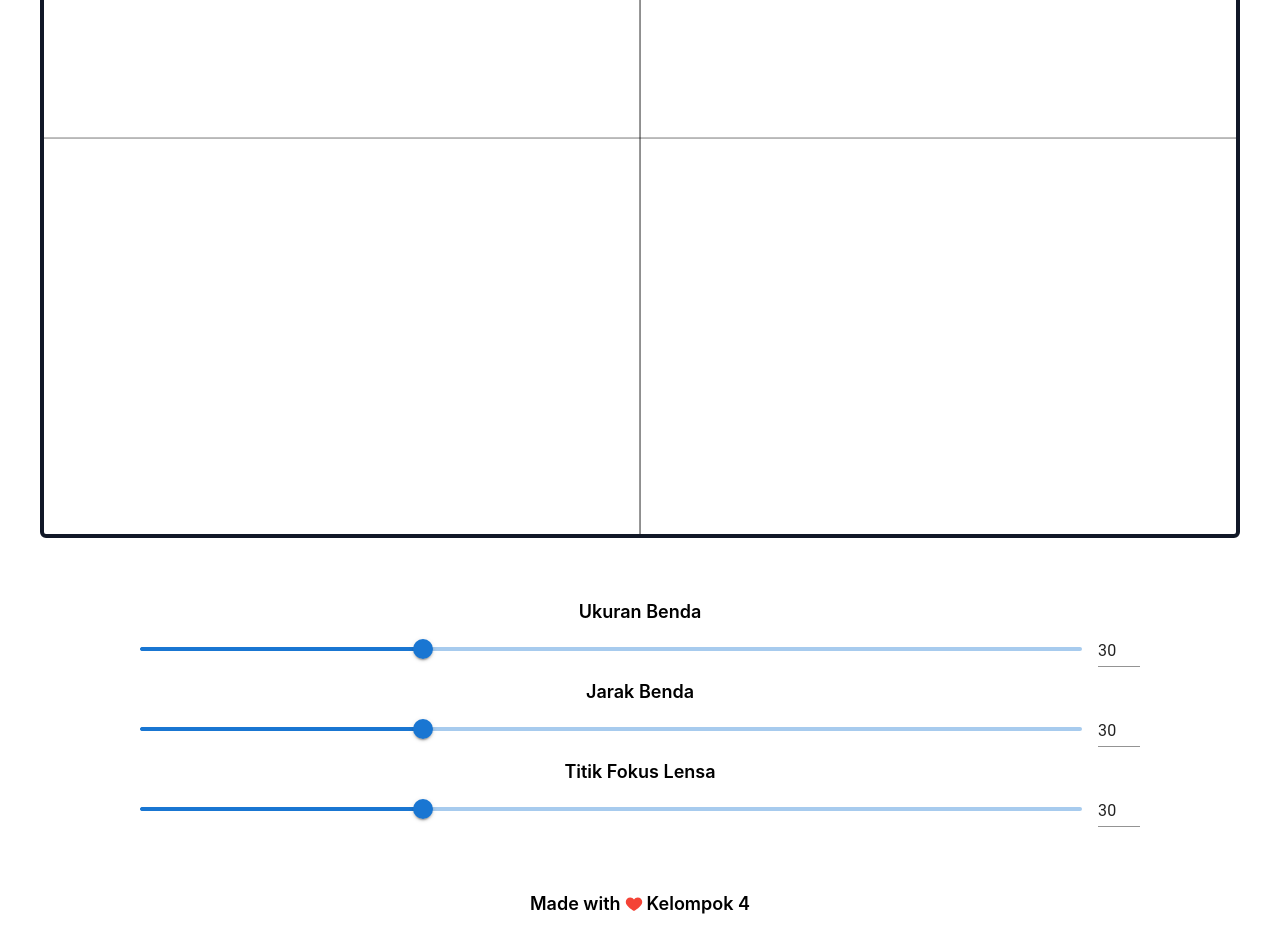
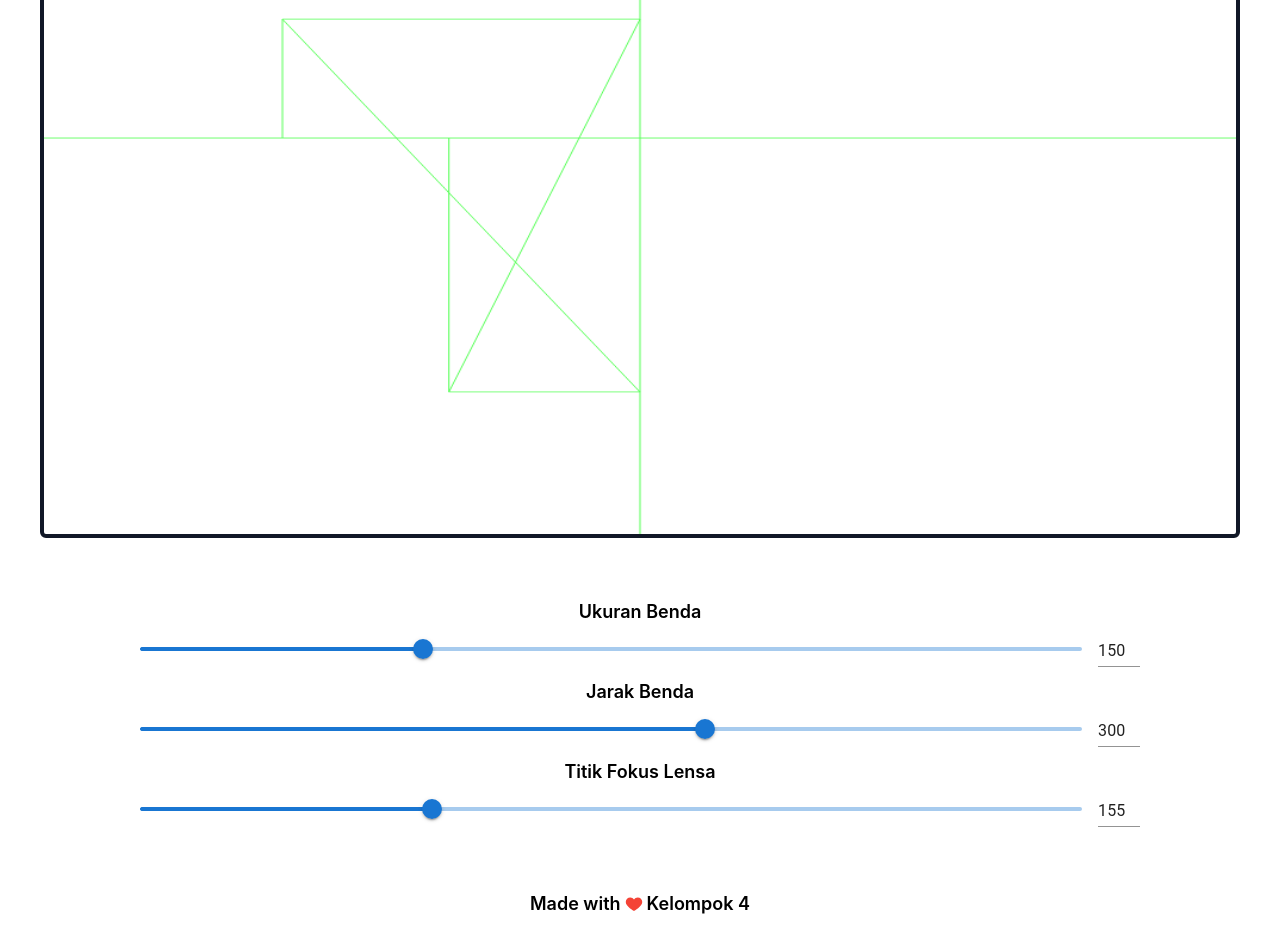
Before and after one commit to not-xygen/Aplikasi-Simulasi-Cermin-Cekung, a React (Create React App) app: page / in a window 1280 px wide. Shown: the part 398-1350 px from the top of the page. Built offline with nearby package versions, Linux system fonts and the light colour scheme.

Commit message:
Update 21/03/2022

```diff
--- a/public/index.html
+++ b/public/index.html
@@ -24,7 +24,7 @@
       work correctly both with client-side routing and a non-root public URL.
       Learn how to configure a non-root public URL by running `npm run build`.
     -->
-    <title>React App</title>
+    <title>Concave Simulation App</title>
   </head>
   <body>
     <noscript>You need to enable JavaScript to run this app.</noscript>
--- a/src/App.js
+++ b/src/App.js
@@ -1,24 +1,29 @@
 import './index.css';
 import Canvas from './components/Canvas'
-import ContinuousSlider from './components/ContinuousSlider';
+import Slider from './components/Slider'
 import { FcLike } from "react-icons/fc";
+import React from 'react';
 
 function App() {
+  const [ukuranBenda, setUkuranBenda] = React.useState(150)
+  const [jarakBenda, setJarakBenda] = React.useState(300)
+  const [titikFokus, setTitikFokus] = React.useState(155)
   return(
     <div>
       <div className="flex m-5 p-5 items-center justify-center">
         <h1 className="text-3xl font-semibold">Concave Simulation App</h1>
       </div>
-      <div className="flex m-5 p-5">
-        <Canvas/>
+      <div className="flex m-5 p-5" id="frame">
+        <Canvas ukuranBenda={ukuranBenda} jarakBenda={jarakBenda} titikFokus={titikFokus}
+        />
       </div>
       <div className="flex flex-col m-5 p-5 gap-2 items-center justify-center">
         <h1 className="text-lg font-semibold">Ukuran Benda</h1>
-        <ContinuousSlider />
+        <Slider value={ukuranBenda} setValue={setUkuranBenda}/>
         <h1 className="text-lg font-semibold">Jarak Benda</h1>
-        <ContinuousSlider />
+        <Slider value={jarakBenda} setValue={setJarakBenda}/>
         <h1 className="text-lg font-semibold">Titik Fokus Lensa</h1>
-        <ContinuousSlider />
+        <Slider value={titikFokus} setValue={setTitikFokus}/>
       </div>
       <div className="flex m-5 p-5 items-center justify-center">
         <h1 className="flex text-lg font-semibold">Made with <span className="p-1"><FcLike /></span> Kelompok 4 </h1>
--- a/src/components/Canvas.js
+++ b/src/components/Canvas.js
@@ -1,17 +1,66 @@
 /* eslint-disable react-hooks/exhaustive-deps */
 import React, { useRef, useEffect } from 'react'
 
-const Canvas = props => {
+class Point {
+    constructor(x, y) {
+        this.x = x;
+        this.y = y;
+    }
+}
 
+function point(x, y) {
+    return new Point(x,y)
+}
+
+export default function Canvas(props) {
+    console.log(props);
     const canvasRef = useRef(null)
 
+    function draw_line(ctx, start, end) {
+        ctx.moveTo(start.x, start.y)
+        ctx.lineTo(end.x, end.y)
+    }
+
     const draw = ctx => {
+        const jarakBenda = props.jarakBenda
+        const ukuranBenda = props.ukuranBenda
+        const titikFokus = props.titikFokus
+
+        const titikX = ctx.canvas.width / 2
+        const titikY = ctx.canvas.height / 2
+
+        const jarakBayangan = jarakBenda * titikFokus / (jarakBenda - titikFokus)
+        const ukuranBayangan = jarakBayangan * ukuranBenda / jarakBenda
+
+        const bendaX = titikX - jarakBenda
+        const bendaY = titikY - ukuranBenda
+
+        const bayanganX = titikX - ukuranBayangan
+        const bayanganY = titikY + jarakBayangan
+
+        const x = bendaX
+        const y = bendaY
+
+        //Cartesian Plane
         ctx.beginPath()
-        ctx.moveTo(750, 0)
-        ctx.lineTo(750, 1500)
-        ctx.moveTo(0, 750)
-        ctx.lineTo(1500, 750)
+        ctx.strokeStyle = '#55ff55'
+        draw_line(ctx, point(500, 0), point(500, 1000))
+        draw_line(ctx, point(0, 500), point(1000, 500))
+
+        //Object
+        draw_line(ctx, point(x, titikY), point(x, y))
+        //Reflection
+        draw_line(ctx, point(bayanganX, titikY), point(bayanganX, bayanganY))
+        //Cahaya Lewat
+        draw_line(ctx, point(titikX, bayanganY), point(bayanganX, bayanganY))
+        draw_line(ctx, point(titikX, bendaY), point(bayanganX, bayanganY))
+        //Cahaya Datang
+        draw_line(ctx, point(titikX, bendaY), point(bendaX, bendaY))
+        draw_line(ctx, point(titikX, bayanganY), point(bendaX, bendaY))
+
+
         ctx.stroke();
+
     }
 
     useEffect(() => {
@@ -19,13 +68,12 @@ const Canvas = props => {
         const canvas = canvasRef.current
         const context = canvas.getContext('2d')
 
-        //Our draw come here
+        context.clearRect(0, 0, canvas.width, canvas.height);
+
         draw(context)
     }, [draw])
 
     return (
-    <canvas className="w-screen h-screen border-4 bg-white border-gray-900 rounded-md" width='1500' height='1500' id='CanvasFrame' ref={canvasRef} {...props}/>
+    <canvas className="w-screen h-screen border-4 bg-white border-gray-900 rounded-md" width='1000' height='1000' id='CanvasFrame' ref={canvasRef} {...props}/>
     )
 }
-
-export default Canvas
--- a/src/components/ContinuousSlider.js
+++ b/src/components/Slider.js
@@ -9,8 +9,9 @@ const Input = styled(MuiInput)`
   width: 42px;
 `;
 
-export default function ContinuousSlider() {
-  const [value, setValue] = React.useState(30);
+export default function ContinuousSlider(props) {
+  const value = props.value
+  const setValue = props.setValue
 
   const handleSliderChange = (event, newValue) => {
     setValue(newValue);
@@ -23,8 +24,8 @@ export default function ContinuousSlider() {
   const handleBlur = () => {
     if (value < 0) {
       setValue(0);
-    } else if (value > 100) {
-      setValue(100);
+    } else if (value > 1000) {
+      setValue(1000);
     }
   };
 
@@ -35,6 +36,7 @@ export default function ContinuousSlider() {
           <Slider
             value={typeof value === 'number' ? value : 0}
             onChange={handleSliderChange}
+            max={500}
             aria-labelledby="input-slider"
           />
         </Grid>
@@ -47,7 +49,7 @@ export default function ContinuousSlider() {
             inputProps={{
               step: 1,
               min: 0,
-              max: 100,
+              max: 1000,
               type: 'number',
               'aria-labelledby': 'input-slider',
             }}
```
